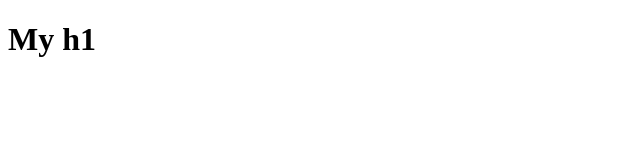
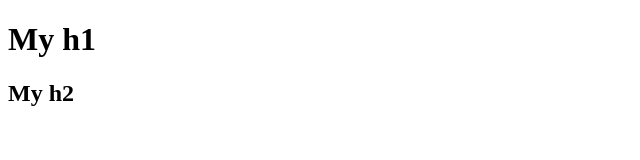
Before and after one commit to Vir89/helloWorld, a plain HTML site: page index.html in a window 1280 px wide. Shown: the whole page, without its empty margins (0-640 px from the left). Drawn offline with Linux system fonts and the light colour scheme.

Commit message:
Adding a h2

```diff
--- a/index.html
+++ b/index.html
@@ -10,5 +10,6 @@
 
   <body>
     <h1>My h1</h1>
+    <h2>My h2</h2>
   </body>
 </html>
```
